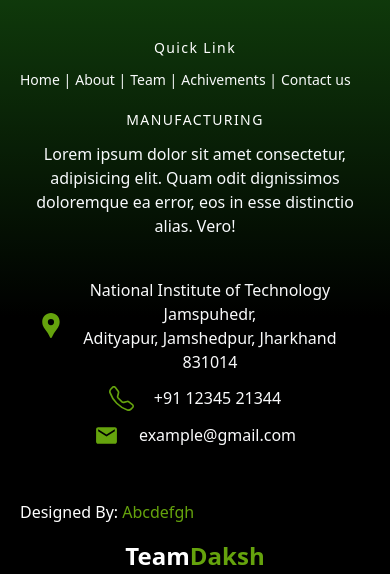
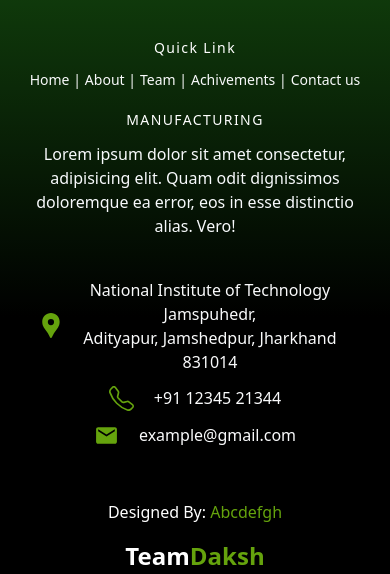
Before and after one commit to Premraj18/daksh2, a React (Vite) app: page / in a window 390 px wide. Shown: the part 2348-2922 px from the top of the page. Built offline with nearby package versions, Linux system fonts and the light colour scheme.

Commit message:
fixed-footer-layout

```diff
--- a/src/components/Footer.jsx
+++ b/src/components/Footer.jsx
@@ -11,7 +11,7 @@ export default function Footer() {
                 <div className="flex flex-wrap md:text-left text-center order-first">
                     <div className="lg:w-1/3 md:w-1/2 w-full sm:px-4 flex flex-col justify-center items-center" >
                         <h2 className="title-font font-medium text-white tracking-widest text-sm mb-3 lg:text-xl" >Quick Link</h2>
-                        <nav className="list-none w-full mb-5 text-sm lg:text-lg flex gap-x-1">
+                        <nav className="list-none w-full mb-5 text-sm lg:text-lg flex gap-x-1 justify-center">
                             <li>
                                 <Link to='/home' className="text-gray-50 hover:text-lime-600 cursor-pointer" >Home |</Link>
                             </li>
@@ -51,7 +51,7 @@ export default function Footer() {
                         </nav>
                     </div>
                 </div>
-                <div className='lg:text-lg text-white'>
+                <div className='lg:text-lg text-white flex items-center justify-center'>
                     <p >Designed By: <a href="" className='text-lime-600'>Abcdefgh</a> </p>
                 </div>
             </div>
```
